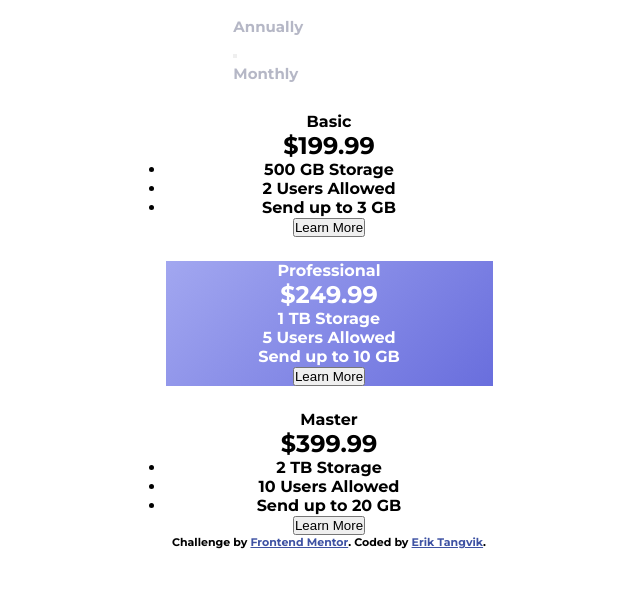
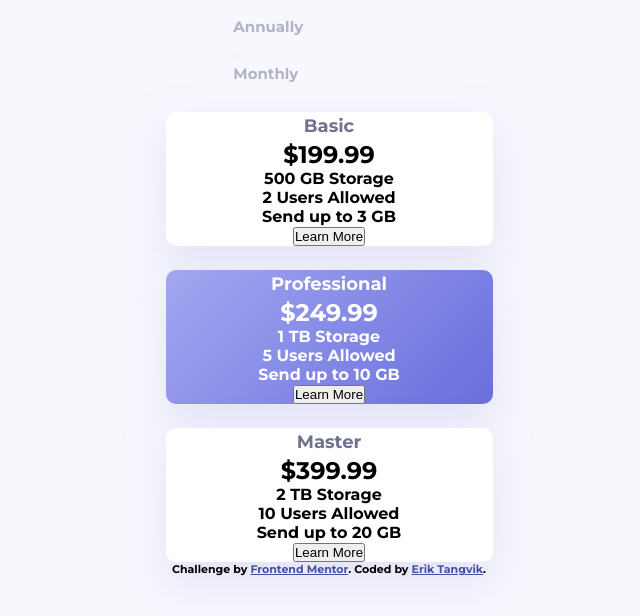
Before and after one commit to Etang131/pricing-component-with-toggle, a plain HTML site: page index.html in a window 1280 px wide. Shown: the part 82-698 px from the top of the page, without its empty margins (311-951 px from the left). Drawn offline with Linux system fonts and the light colour scheme; a script that the page names is missing.

Commit message:
added background colors and some text styles

```diff
--- a/css/main.css
+++ b/css/main.css
@@ -4,6 +4,7 @@
 }
 
 body {
+  background-color: #f7f7fe;
   font-family: "Montserrat", sans-serif;
 }
 
@@ -30,18 +31,35 @@ h1 {
 }
 
 .card {
+  box-shadow: 0px 20px 40px rgba(212, 210, 244, 0.5);
+  border-radius: 10px;
   width: 327px;
   margin-top: 3vh;
   text-align: center;
+}
+
+.card > p {
+  font-size: 1.125rem;
+  font-weight: bold;
+  line-height: 1.75rem;
 }
 
 .card:nth-child(odd) {
   background-color: #ffffff;
 }
 
+.card:nth-child(odd) p {
+  color: #6e728e;
+}
+
 .card:nth-child(even) {
   background: linear-gradient(135deg, #a2a7f0 0.06%, #696edd 100.06%);
   color: #ffffff;
+}
+
+li {
+  list-style-type: none;
+  text-decoration: none;
 }
 
 .attribution {
```
